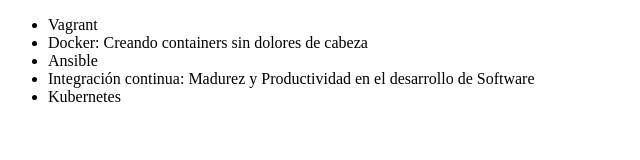
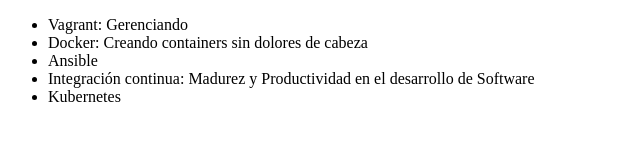
Before and after one commit to napoleon721/alura-git, a plain HTML site: page index.html in a window 1280 px wide. Shown: the whole page, without its empty margins (0-640 px from the left). Drawn offline with Linux system fonts and the light colour scheme.

Commit message:
Corrigiendo vagrant

```diff
--- a/index.html
+++ b/index.html
@@ -6,7 +6,7 @@
 </head>
 <body>
      <ul>
-         <li> Vagrant </li>
+         <li> Vagrant: Gerenciando </li>
          <li> Docker: Creando containers sin dolores de cabeza</li>
          <li> Ansible </li>
          <li> Integración continua: Madurez y Productividad en el desarrollo de Software</li>
```
